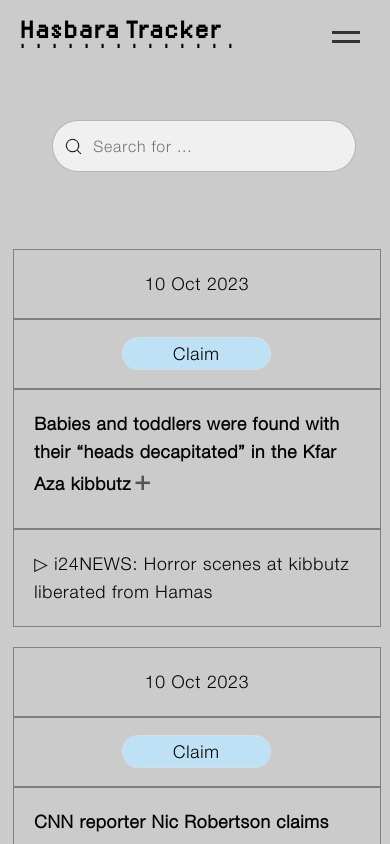
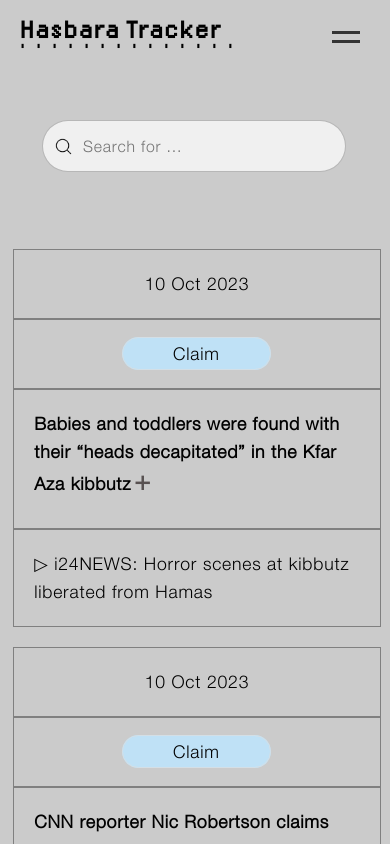
Before and after one commit to tamtzekin/hasbara-tracker, a React (Create React App) app: page /tracker in a window 390 px wide. Shown: the top 844 px of the page. Built offline with nearby package versions, Linux system fonts and the light colour scheme.

Commit message:
pos search bar on mobile

```diff
--- a/src/components/Tracker.css
+++ b/src/components/Tracker.css
@@ -362,7 +362,7 @@ ul {
 
     .search-bar {
         width: 80%;
-        margin-left: 8%;
+        margin-left: 5%;
         margin-right: auto;
         margin-bottom: 10%;
     }
```
